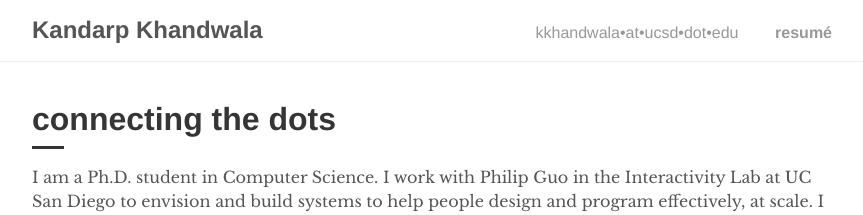
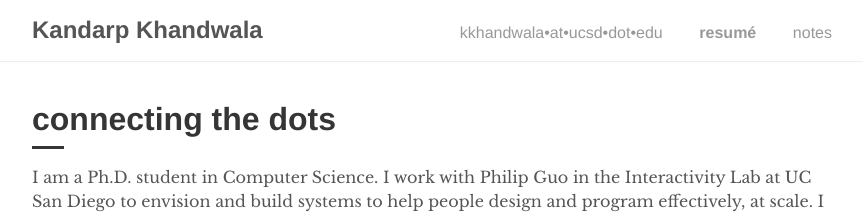
Before and after one commit to kandarpksk/kandarpksk.github.io, a Jekyll site: the page built from index.html, in a window 1280 px wide. Shown: the top 215 px of the page, without its empty margins (208-1071 px from the left). Built offline with Jekyll 4.4.1, drawn with Linux system fonts in a browser that asks for light colours; the list of posts is cut into pages by our own code.

Commit message:
added link to notes

```diff
--- a/_layouts/default.html
+++ b/_layouts/default.html
@@ -11,7 +11,8 @@
         </a>
         <ul>
           <li><a>kkhandwala•at•ucsd•dot•edu</a></li>
-          <li><b><a target="_blank" href="http://kandarp.xyz/files/resume-kandarp.pdf">resumé</a></b></li>
+          <li><b><a target="_blank" href="files/resume-kandarp.pdf">resumé</a></b></li>
+          <li><a href="notes">notes</a></li>
           <!-- <li><b><a href="{{ '/about' | prepend: site.baseurl }}">about</a></b></li> -->
           <!-- {% if page.title == "Home" %} {% else %} {% endif %} -->
         </ul>
```
